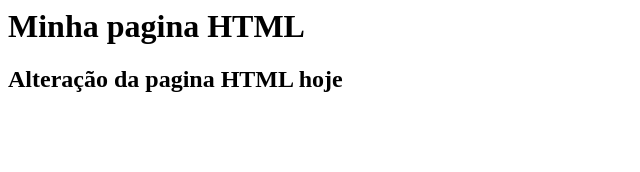
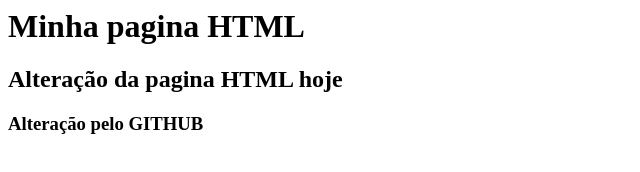
Before and after one commit to Esanty/gama-no-github, a plain HTML site: page index.html in a window 1280 px wide. Shown: the whole page, without its empty margins (0-640 px from the left). Drawn offline with Linux system fonts and the light colour scheme.

Commit message:
Update index.html

```diff
--- a/index.html
+++ b/index.html
@@ -2,5 +2,6 @@
     <body>
         <h1> Minha pagina HTML </h1>
         <h2> Alteração da pagina HTML hoje </h2>
+        <h3> Alteração pelo GITHUB </h3>
     </body>
 </html>
```
